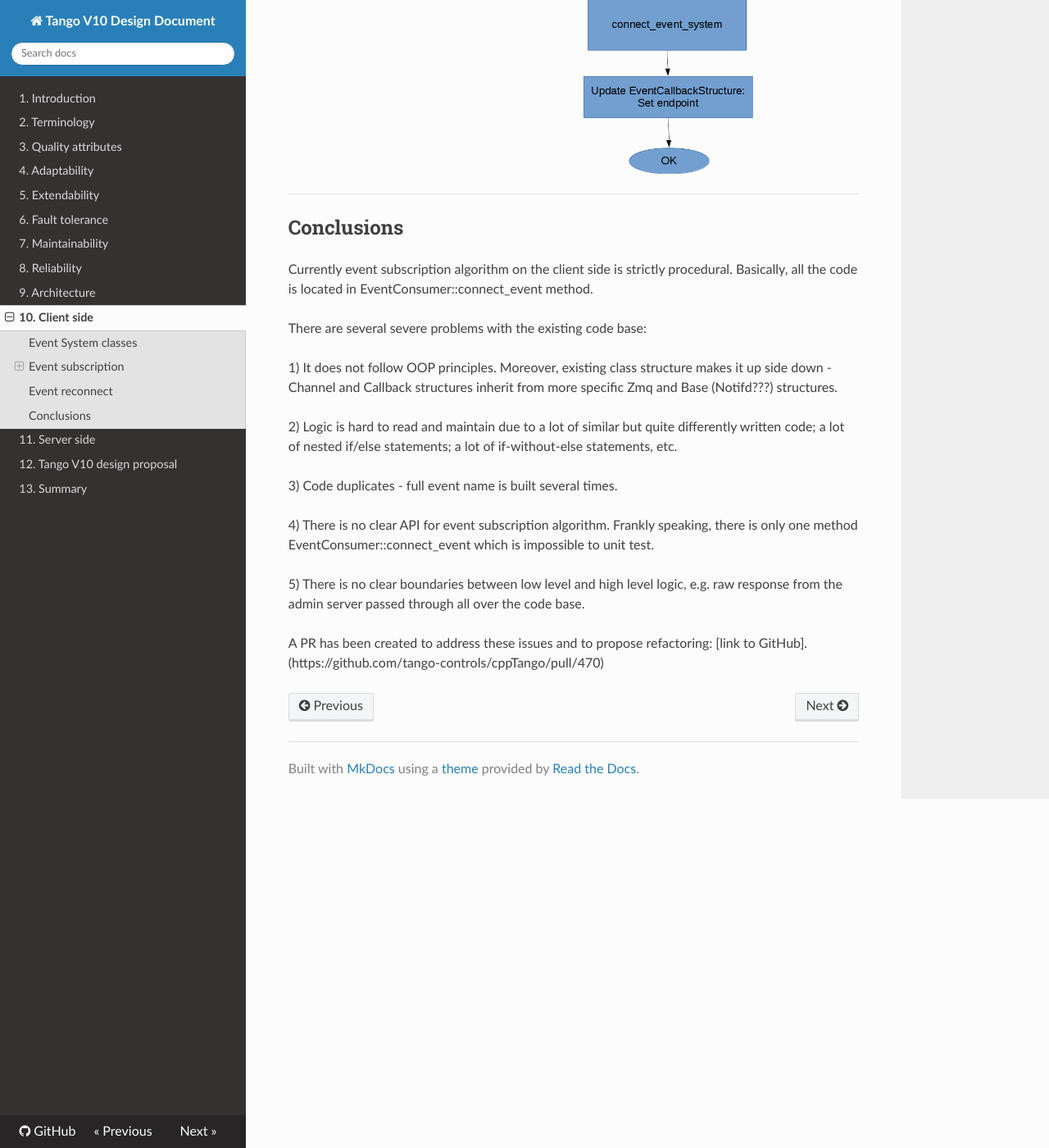
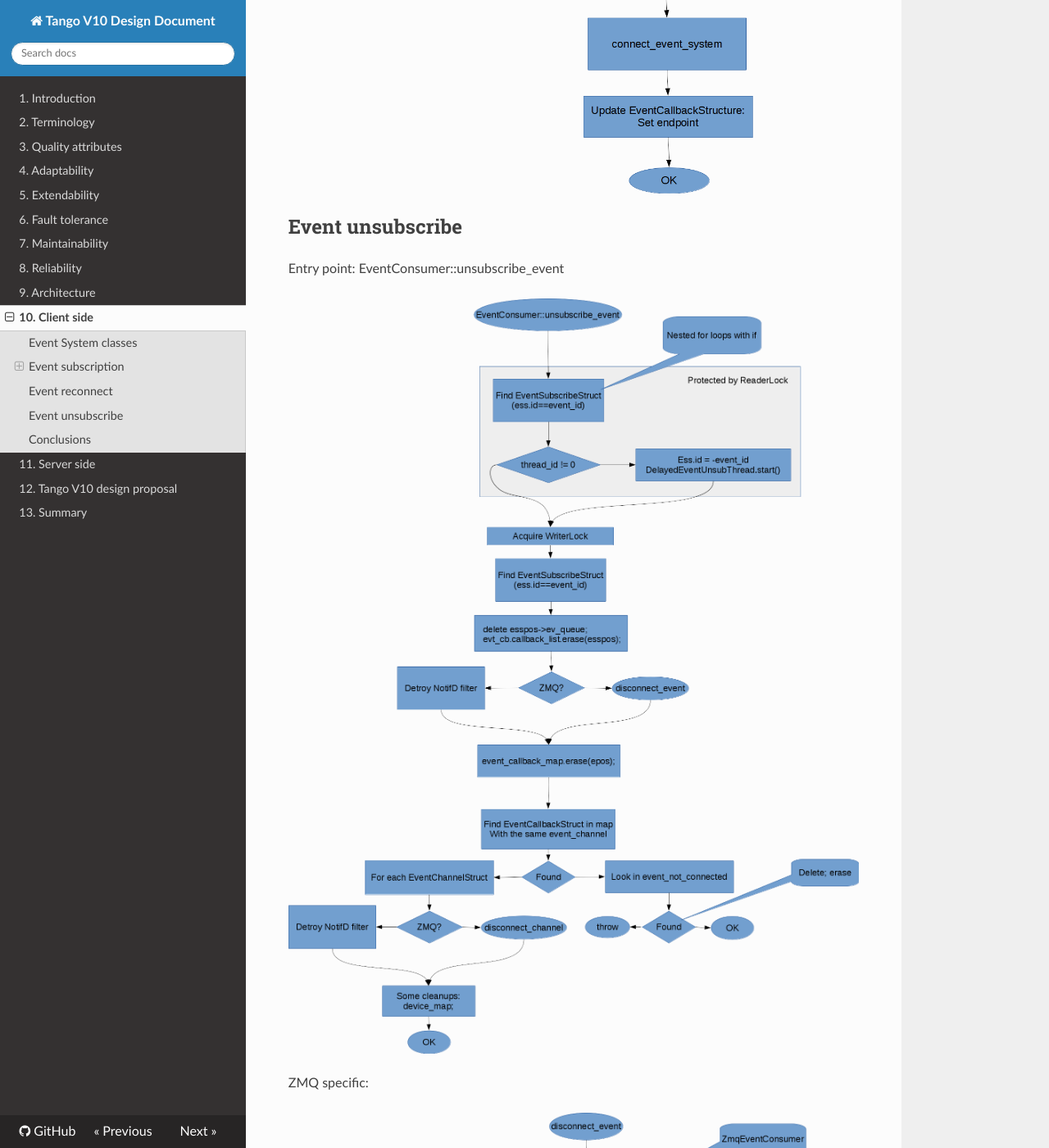
Before and after one commit to Ingvord/tango-v10-design-doc, an MkDocs documentation site: the page built from docs/client.md, in a window 1280 px wide and 1400 px high, scrolled down 10259 px. Shown: the whole window at 82% size. Built offline with MkDocs 1.6.1, drawn with Linux system fonts in a browser that asks for light colours; nearby versions of some CDN libraries.

Commit message:
progress: add client unsubscribe

```diff
--- a/docs/client.md
+++ b/docs/client.md
@@ -64,6 +64,18 @@ Reconnection happens in KeepAliveThread after receiving a heartbeat event.
 
 ![](images/Event_zmq_reconnect_event.png)
 
+## Event unsubscribe
+
+Entry point: EventConsumer::unsubscribe_event
+
+![](images/Event_unsubscribe_client.png)
+
+ZMQ specific:
+
+![](images/Event_unsubscribe_client_disconnect_event.png)
+
+![](images/Event_unsubscribe_client_disconnect_channel.png)
+
 ---
 
 ## Conclusions
```
Also changed, not shown: docs/images/Event_unsubscribe_client.png (added), docs/images/Event_unsubscribe_client_disconnect_channel.png (added), docs/images/Event_unsubscribe_client_disconnect_event.png (added), 1 other file.
